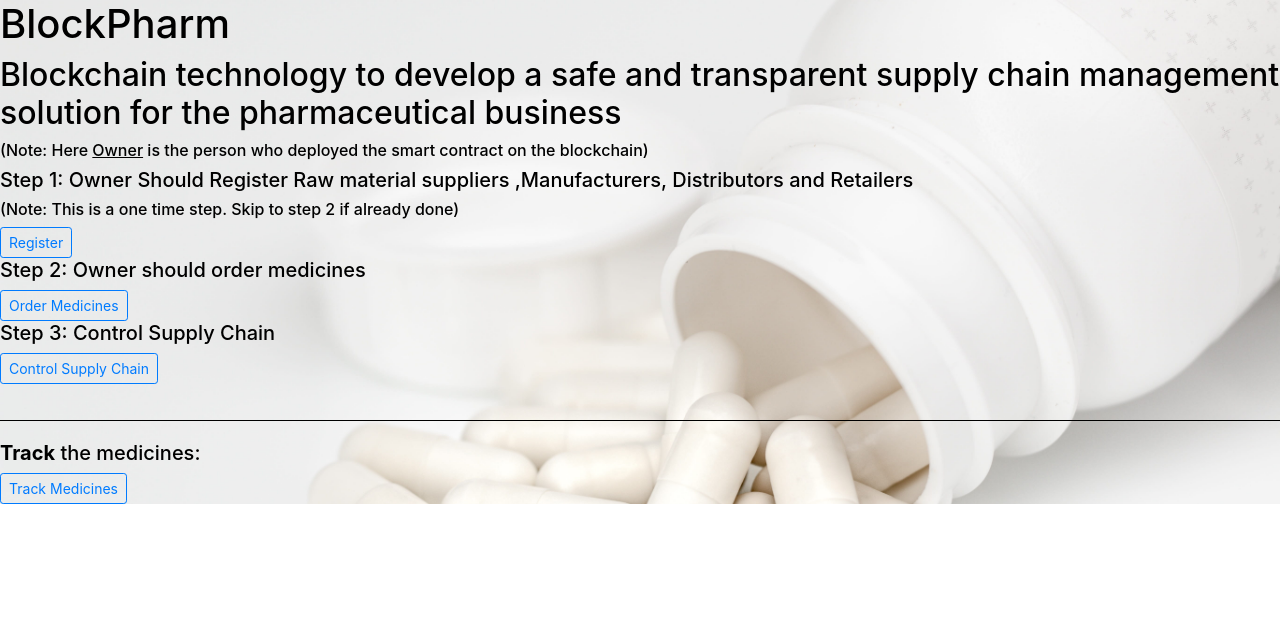
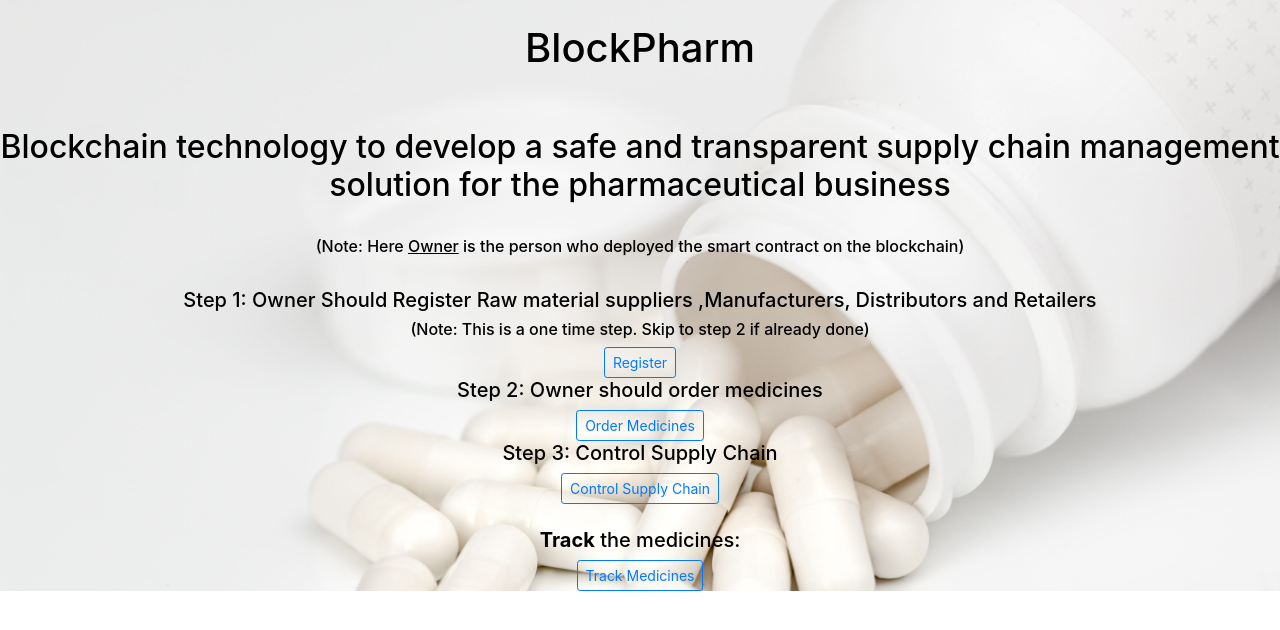
Before and after one commit to Saumya-Purohit/BlockPharm--supply-chain-truffle-react-main, a React (Create React App) app in the folder client/: page / in a window 1280 px wide. Shown: the top 630 px of the page. Built offline with nearby package versions, Linux system fonts and the light colour scheme.

Commit message:
blockchain

```diff
--- a/client/src/App.css
+++ b/client/src/App.css
@@ -22,4 +22,5 @@ hr{
 .Frontal{
     /* text-align: left; */
     color: black;
+    text-align: center;
 }
--- a/client/src/Home.js
+++ b/client/src/Home.js
@@ -17,11 +17,17 @@ function Home() {
     }
     return (
         <div className='Frontal'>
+
+
+            <br />
             <h1>BlockPharm  </h1>
+            <br />
+            <br />
             <h2>Blockchain technology to develop a safe and transparent supply chain management solution
                 for the pharmaceutical business</h2>
-
+            <br />
             <h6>(Note: Here <u>Owner</u> is the person who deployed the smart contract on the blockchain)</h6>
+            <br />
             <h5>Step 1: Owner Should Register Raw material suppliers ,Manufacturers, Distributors and Retailers</h5>
             <h6>(Note: This is a one time step. Skip to step 2 if already done)</h6>
             <button onClick={redirect_to_roles} className="btn btn-outline-primary btn-sm">Register</button>
@@ -32,7 +38,7 @@ function Home() {
             <h5>Step 3: Control Supply Chain</h5>
             <button onClick={redirect_to_supply} className="btn btn-outline-primary btn-sm">Control Supply Chain</button>
             <br />
-            <hr />
+
             <br />
             <h5><b>Track</b> the medicines:</h5>
             <button onClick={redirect_to_track} className="btn btn-outline-primary btn-sm">Track Medicines</button>
```
